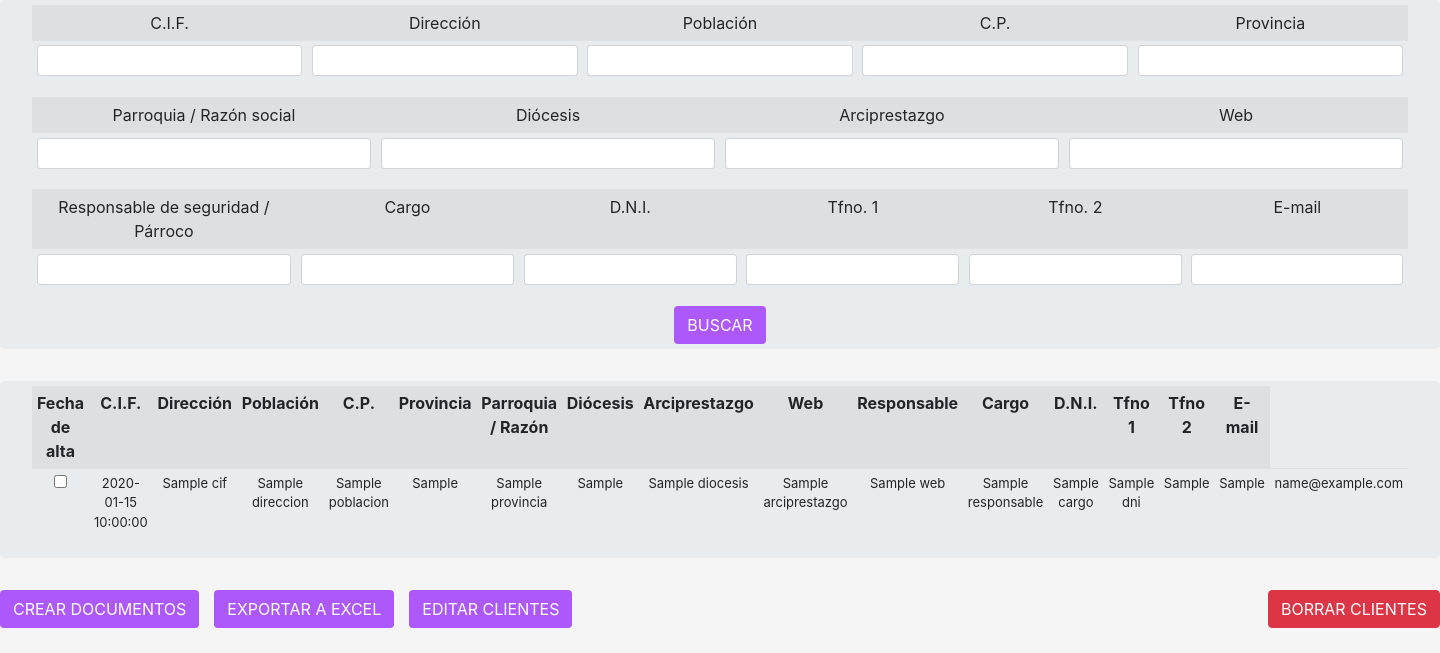
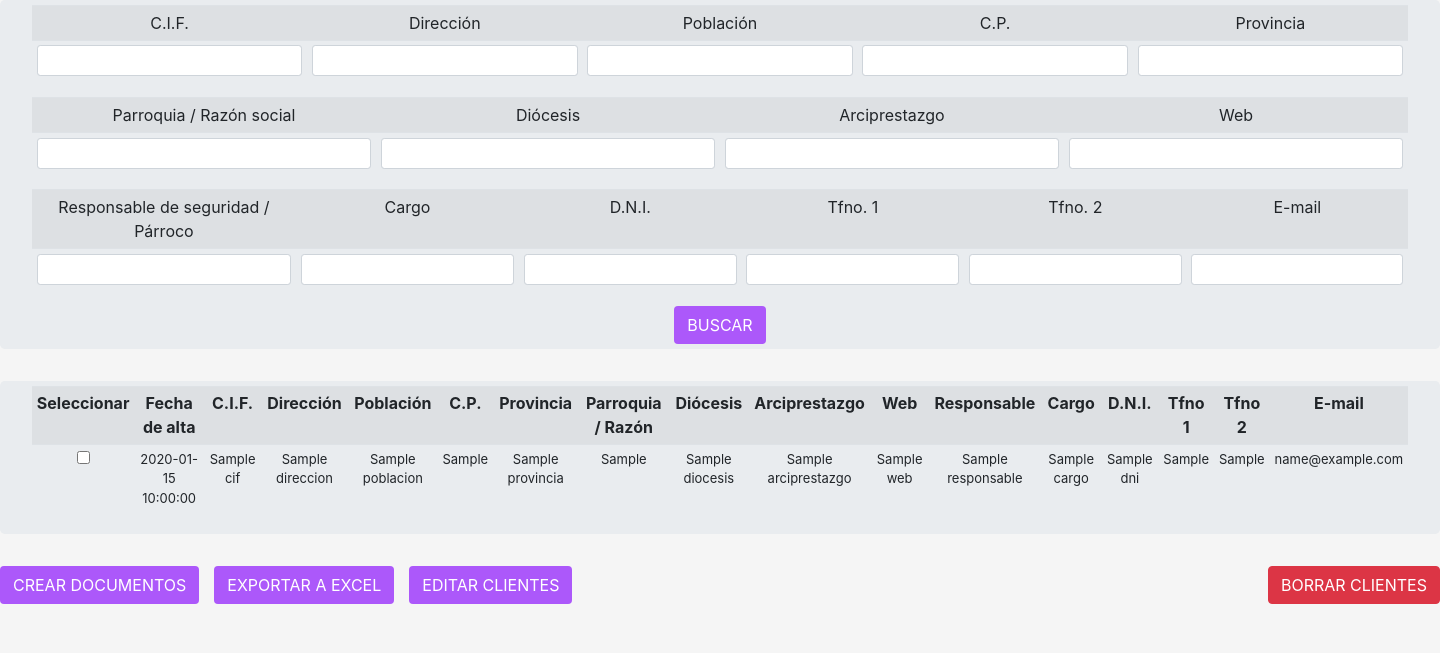
Before and after one commit to Romugar/Python-Flask-APP, a Flask app: template src/templates/find_clients.html in a window 1440 px wide. Shown: the top 653 px of the page. Run offline with Flask 2, Linux system fonts and the light colour scheme; the template is opened without the code that fills it: most values are stand-ins (such as "Sample title", 1, 10 or a date in 2020); some libraries are stand-ins or nearby versions.

Commit message:
busqueda clientes

```diff
--- a/src/templates/find_clients.html
+++ b/src/templates/find_clients.html
@@ -87,6 +87,7 @@
     {% if result|length > 0 %}
     <table class="table table-striped table-sm">
         <tr>
+            <td><strong>Seleccionar</strong></td>
             <td><strong>Fecha de alta</strong></td>
             <td><strong>C.I.F.</strong></td>
             <td><strong>Dirección</strong></td>
```
